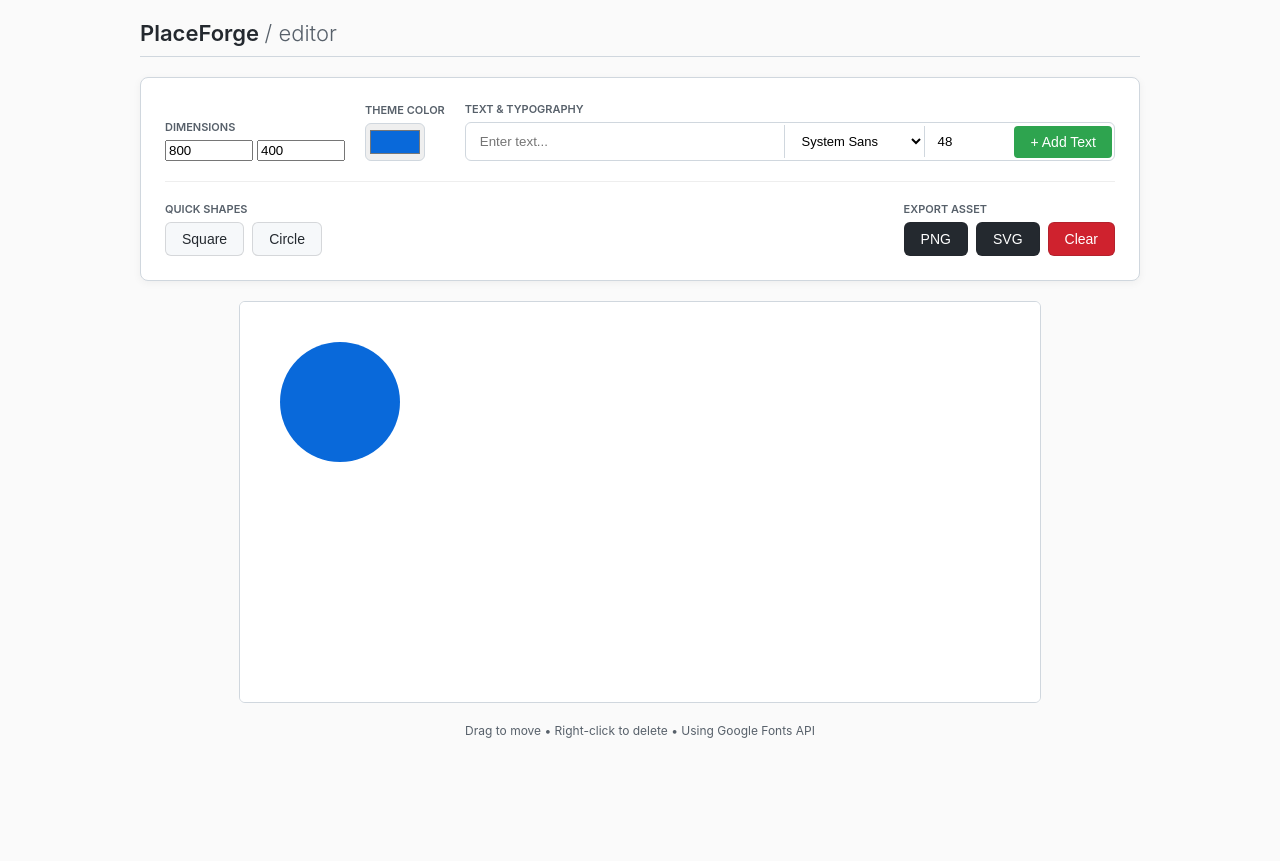
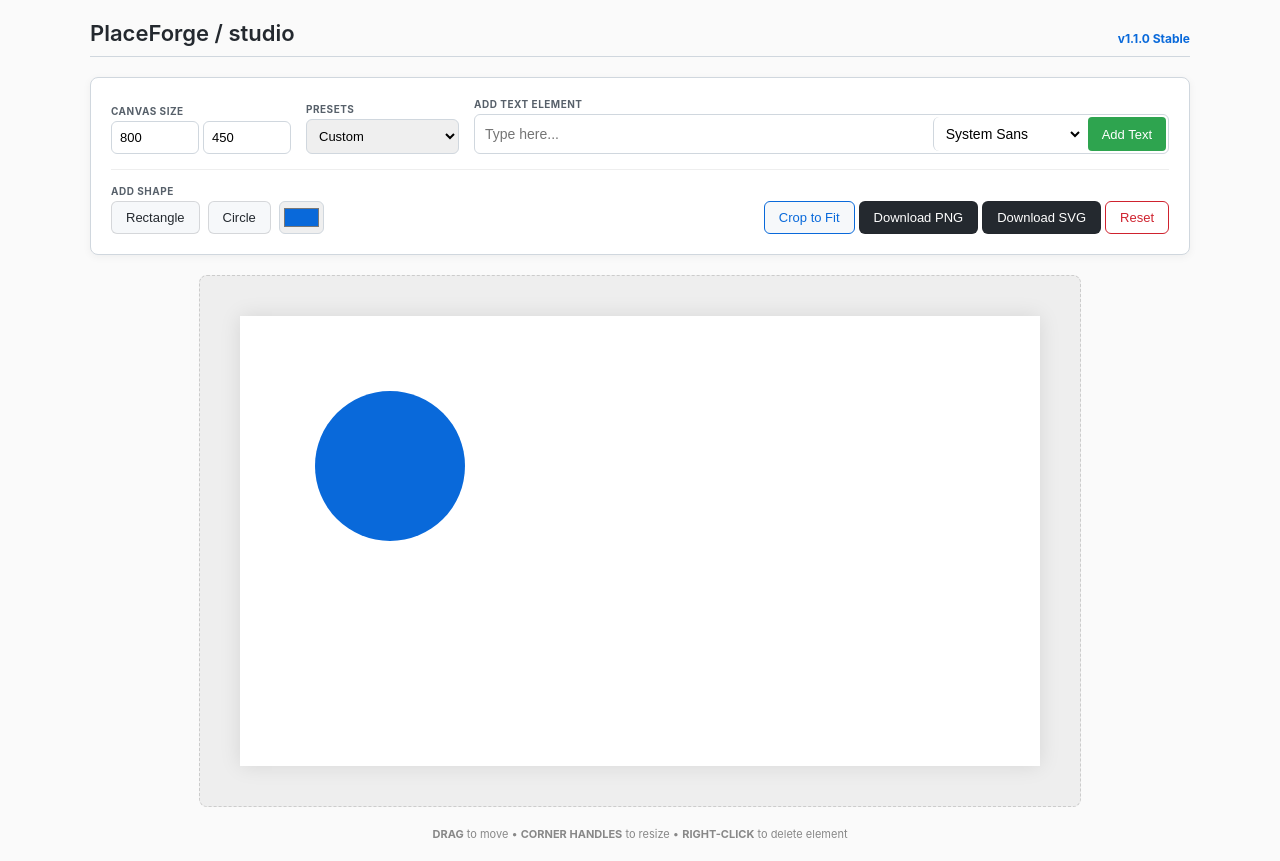
Before and after one commit to ducosdesign/PlaceForge, a plain HTML site: page index.html in a window 1280 px wide. Both pictures are taken after a click on the button "Circle". Before the commit the page ends 800 px from the top, so only its background shows below. Drawn offline with Linux system fonts and the light colour scheme.

Commit message:
Update index.html

```diff
--- a/index.html
+++ b/index.html
@@ -3,7 +3,7 @@
 <head>
     <meta charset="UTF-8">
     <meta name="viewport" content="width=device-width, initial-scale=1.0">
-    <title>PlaceForge | Placeholder Creator</title>
+    <title>PlaceForge | Professional Editor</title>
     <style>
         :root {
             --gh-gray: #f6f8fa;
@@ -14,107 +14,105 @@
         }
         body { font-family: -apple-system, BlinkMacSystemFont, "Segoe UI", Helvetica, Arial, sans-serif; display: flex; flex-direction: column; align-items: center; background: #fafafa; margin: 0; padding: 20px; color: var(--pf-dark); }
 
-        .header { width: 100%; max-width: 1000px; margin-bottom: 20px; border-bottom: 1px solid var(--gh-border); padding-bottom: 10px; }
+        .header { width: 100%; max-width: 1100px; margin-bottom: 20px; border-bottom: 1px solid var(--gh-border); padding-bottom: 10px; display: flex; justify-content: space-between; align-items: flex-end; }
         .header h1 { margin: 0; font-size: 22px; font-weight: 600; }
-        .header h1 span { font-weight: 300; color: #57606a; }
 
-        .controls { background: white; padding: 24px; border-radius: 8px; border: 1px solid var(--gh-border); box-shadow: 0 2px 8px rgba(0,0,0,0.05); margin-bottom: 20px; width: 100%; max-width: 1000px; box-sizing: border-box; }
+        .controls { background: white; padding: 20px; border-radius: 8px; border: 1px solid var(--gh-border); box-shadow: 0 2px 8px rgba(0,0,0,0.05); margin-bottom: 20px; width: 100%; max-width: 1100px; box-sizing: border-box; }
 
-        .row { display: flex; gap: 20px; margin-bottom: 20px; align-items: flex-end; flex-wrap: wrap; }
-        .group { display: flex; flex-direction: column; gap: 6px; }
+        .row { display: flex; gap: 15px; margin-bottom: 15px; align-items: flex-end; flex-wrap: wrap; }
+        .group { display: flex; flex-direction: column; gap: 4px; }
 
         .text-action-group { display: flex; align-items: center; background: #fff; border: 1px solid var(--gh-border); border-radius: 6px; padding: 2px; flex-grow: 1; }
-        .text-action-group input, .text-action-group select { border: none; padding: 8px 12px; outline: none; background: transparent; }
-        .text-action-group input[type="text"] { flex-grow: 2; min-width: 150px; }
-        .text-action-group input[type="number"] { width: 60px; border-left: 1px solid var(--gh-border); }
-        .text-action-group select { width: 140px; border-left: 1px solid var(--gh-border); cursor: pointer; font-size: 13px; }
-        .text-action-group button { border-radius: 4px; border: none; margin-left: 5px; }
+        .text-action-group input, .text-action-group select { border: none; padding: 8px; outline: none; background: transparent; font-size: 14px; }
+        .text-action-group select { border-left: 1px solid var(--gh-border); width: 150px; }
+        .text-action-group button { border-radius: 4px; border: none; margin-left: 5px; height: 34px; }
 
-        .canvas-container { position: relative; background: #fff; border: 1px solid var(--gh-border); overflow: auto; border-radius: 6px; }
-        canvas {
-            background: #ffffff;
-            cursor: crosshair;
-            display: block;
-            background-image: radial-gradient(var(--gh-border) 0.5px, transparent 0.5px);
-            background-size: 20px 20px;
-        }
+        .canvas-outer { position: relative; background: #eee; padding: 40px; border-radius: 8px; border: 1px dashed #ccc; max-width: 100%; overflow: auto; }
+        canvas { background: #fff; cursor: crosshair; display: block; box-shadow: 0 0 20px rgba(0,0,0,0.1); }
 
-        button { padding: 8px 16px; cursor: pointer; border: 1px solid rgba(27,31,36,0.15); border-radius: 6px; background: var(--pf-green); color: white; font-weight: 500; font-size: 14px; }
+        button { padding: 8px 14px; cursor: pointer; border: 1px solid rgba(27,31,36,0.15); border-radius: 6px; background: var(--pf-green); color: white; font-weight: 500; font-size: 13px; }
         button:hover { background: #2c974b; }
         button.secondary { background: var(--gh-gray); color: var(--pf-dark); }
         button.export { background: var(--pf-dark); }
-        button.danger { background: #cf222e; }
+        button.danger { background: #fff; color: #cf222e; border-color: #cf222e; }
+        button.danger:hover { background: #cf222e; color: #fff; }
 
-        label { font-size: 11px; font-weight: 600; color: #57606a; text-transform: uppercase; }
-        input[type="color"] { width: 60px; height: 38px; padding: 2px; border: 1px solid var(--gh-border); border-radius: 6px; }
+        label { font-size: 10px; font-weight: 700; color: #57606a; text-transform: uppercase; letter-spacing: 0.5px; }
+        input, select { padding: 8px; border: 1px solid var(--gh-border); border-radius: 6px; font-size: 13px; }
 
-        .footer { margin-top: 20px; font-size: 12px; color: #57606a; }
+        .footer { margin-top: 20px; font-size: 11px; color: #888; text-align: center; }
     </style>
 </head>
 <body>
 
     <div class="header">
-        <h1>PlaceForge <span>/ editor</span></h1>
+        <h1>PlaceForge <span>/ studio</span></h1>
+        <div style="font-size: 12px; color: var(--pf-blue); font-weight: bold;">v1.1.0 Stable</div>
     </div>
 
     <div class="controls">
         <div class="row">
             <div class="group">
-                <label>Dimensions</label>
+                <label>Canvas Size</label>
                 <div style="display: flex; gap: 4px;">
-                    <input type="number" id="canvasW" value="800" style="width: 80px;" onchange="resizeCanvas()">
-                    <input type="number" id="canvasH" value="400" style="width: 80px;" onchange="resizeCanvas()">
+                    <input type="number" id="canvasW" value="800" style="width: 70px;" onchange="resizeCanvas()">
+                    <input type="number" id="canvasH" value="450" style="width: 70px;" onchange="resizeCanvas()">
                 </div>
             </div>
             <div class="group">
-                <label>Theme Color</label>
-                <input type="color" id="colorPicker" value="#0969da">
+                <label>Presets</label>
+                <select onchange="applyPreset(this.value)">
+                    <option value="">Custom</option>
+                    <option value="1920,1080">Desktop (16:9)</option>
+                    <option value="1080,1080">Instagram Square</option>
+                    <option value="1200,630">FB Shared Image</option>
+                    <option value="800,400">Classic Placeholder</option>
+                </select>
             </div>
             <div class="group" style="flex-grow: 1;">
-                <label>Text & Typography</label>
+                <label>Add Text Element</label>
                 <div class="text-action-group">
-                    <input type="text" id="textInput" placeholder="Enter text...">
-                    <select id="fontFamily" onchange="loadGoogleFont(this.value)">
+                    <input type="text" id="textInput" placeholder="Type here..." style="flex-grow: 1;">
+                    <select id="fontFamily" onchange="loadFont(this.value)">
                         <option value="sans-serif">System Sans</option>
-                        <option value="Roboto">Roboto</option>
+                        <option value="Inter">Inter</option>
+                        <option value="Poppins">Poppins</option>
+                        <option value="Lora">Lora (Serif)</option>
+                        <option value="Oswald">Oswald</option>
+                        <option value="Montserrat">Montserrat</option>
+                        <option value="Fira Code">Fira Code</option>
                         <option value="Playfair Display">Playfair Display</option>
-                        <option value="Montserrat">Montserrat</option>
-                        <option value="Open Sans">Open Sans</option>
-                        <option value="Bebas Neue">Bebas Neue</option>
-                        <option value="Pacifico">Pacifico</option>
-                        <option value="Courier Prime">Courier Prime</option>
+                        <option value="Dancing Script">Dancing Script</option>
                     </select>
-                    <input type="number" id="fontSize" value="48" title="Font Size">
-                    <button onclick="addText()">+ Add Text</button>
+                    <button onclick="addText()">Add Text</button>
                 </div>
             </div>
         </div>
 
-        <div class="row" style="margin-bottom: 0; border-top: 1px solid #eee; padding-top: 20px;">
+        <div class="row" style="margin-bottom: 0; border-top: 1px solid #eee; padding-top: 15px;">
             <div class="group">
-                <label>Quick Shapes</label>
+                <label>Add Shape</label>
                 <div style="display: flex; gap: 8px;">
-                    <button class="secondary" onclick="addShape('rect')">Square</button>
+                    <button class="secondary" onclick="addShape('rect')">Rectangle</button>
                     <button class="secondary" onclick="addShape('circle')">Circle</button>
+                    <input type="color" id="colorPicker" value="#0969da" style="height: 33px; width: 45px; padding: 2px;">
                 </div>
             </div>
-            <div class="group" style="margin-left: auto;">
-                <label>Export Asset</label>
-                <div style="display: flex; gap: 8px;">
-                    <button class="export" onclick="exportImage('png')">PNG</button>
-                    <button class="export" onclick="exportSVG()">SVG</button>
-                    <button class="danger" onclick="clearCanvas()">Clear</button>
-                </div>
+            <div class="group" style="margin-left: auto; flex-direction: row; align-items: flex-end;">
+                <button class="secondary" style="border-color: var(--pf-blue); color: var(--pf-blue);" onclick="cropToElements()">Crop to Fit</button>
+                <button class="export" onclick="exportImage('png')">Download PNG</button>
+                <button class="export" onclick="exportSVG()">Download SVG</button>
+                <button class="danger" onclick="clearCanvas()">Reset</button>
             </div>
         </div>
     </div>
 
-    <div class="canvas-container">
+    <div class="canvas-outer">
         <canvas id="mainCanvas"></canvas>
     </div>
 
     <div class="footer">
-        Drag to move • Right-click to delete • Using Google Fonts API
+        <b>DRAG</b> to move • <b>CORNER HANDLES</b> to resize • <b>RIGHT-CLICK</b> to delete element
     </div>
 
 <script>
@@ -123,18 +121,25 @@
     let elements = [];
     let selectedElement = null;
     let isDragging = false;
+    let isResizing = false;
     let offsetX, offsetY;
+    const HANDLE_SIZE = 8;
 
-    // Load Google Font dynamically
-    function loadGoogleFont(font) {
+    function loadFont(font) {
         if (font === 'sans-serif') return;
         const link = document.createElement('link');
         link.rel = 'stylesheet';
-        link.href = `https://fonts.googleapis.com/css2?family=${font.replace(/ /g, '+')}&display=swap`;
+        link.href = `https://fonts.googleapis.com/css2?family=${font.replace(/ /g, '+')}:wght@400;700&display=swap`;
         document.head.appendChild(link);
+        document.fonts.load(`10pt "${font}"`).then(() => draw());
+    }
 
-        // Redraw when loaded to reflect changes on existing elements
-        document.fonts.load(`10pt "${font}"`).then(() => draw());
+    function applyPreset(val) {
+        if (!val) return;
+        const [w, h] = val.split(',');
+        document.getElementById('canvasW').value = w;
+        document.getElementById('canvasH').value = h;
+        resizeCanvas();
     }
 
     function resizeCanvas() {
@@ -143,20 +148,14 @@
         draw();
     }
 
-    async function addText() {
-        const font = document.getElementById('fontFamily').value;
-        const size = parseInt(document.getElementById('fontSize').value);
-
-        // Wait for font readiness before adding
-        await document.fonts.load(`${size}px "${font}"`);
-
+    function addText() {
         elements.push({
             type: 'text',
             content: document.getElementById('textInput').value || "PlaceForge",
-            x: 50, y: 150,
+            x: 100, y: 150,
             color: document.getElementById('colorPicker').value,
-            fontSize: size,
-            fontFamily: font
+            fontSize: 60,
+            fontFamily: document.getElementById('fontFamily').value
         });
         draw();
     }
@@ -164,9 +163,9 @@
     function addShape(shapeType) {
         elements.push({
             type: shapeType,
-            x: 100, y: 100,
-            w: 200, h: 120,
-            r: 60,
+            x: 150, y: 150,
+            w: 200, h: 150,
+            r: 75,
             color: document.getElementById('colorPicker').value
         });
         draw();
@@ -188,13 +187,50 @@
                 ctx.arc(el.x, el.y, el.r, 0, Math.PI * 2);
                 ctx.fill();
             }
+
+            // Draw selection box and handle if selected
+            if (el === selectedElement) {
+                ctx.strokeStyle = '#0969da';
+                ctx.lineWidth = 2;
+                if (el.type === 'circle') {
+                    ctx.strokeRect(el.x - el.r, el.y - el.r, el.r * 2, el.r * 2);
+                    drawHandle(el.x + el.r, el.y + el.r);
+                } else {
+                    const yOff = el.type === 'text' ? -el.h : 0;
+                    ctx.strokeRect(el.x, el.y + yOff, el.w, el.h);
+                    drawHandle(el.x + el.w, el.y + yOff + el.h);
+                }
+            }
         });
+    }
+
+    function drawHandle(x, y) {
+        ctx.fillStyle = '#fff';
+        ctx.strokeStyle = '#0969da';
+        ctx.fillRect(x - HANDLE_SIZE/2, y - HANDLE_SIZE/2, HANDLE_SIZE, HANDLE_SIZE);
+        ctx.strokeRect(x - HANDLE_SIZE/2, y - HANDLE_SIZE/2, HANDLE_SIZE, HANDLE_SIZE);
     }
 
     canvas.onmousedown = (e) => {
         const rect = canvas.getBoundingClientRect();
         const mx = e.clientX - rect.left;
         const my = e.clientY - rect.top;
+
+        // Check if clicking resize handle of selected element
+        if (selectedElement) {
+            let hX, hY;
+            const el = selectedElement;
+            if (el.type === 'circle') { hX = el.x + el.r; hY = el.y + el.r; }
+            else { hX = el.x + el.w; hY = el.y + (el.type === 'text' ? 0 : el.h); }
+
+            if (Math.abs(mx - hX) < 10 && Math.abs(my - hY) < 10) {
+                isResizing = true;
+                return;
+            }
+        }
+
+        // Hit detection for elements
+        selectedElement = null;
         for (let i = elements.length - 1; i >= 0; i--) {
             const el = elements[i];
             let hit = false;
@@ -205,26 +241,43 @@
             } else if (el.type === 'circle') {
                 if (Math.sqrt((mx - el.x)**2 + (my - el.y)**2) < el.r) hit = true;
             }
+
             if (hit) {
                 selectedElement = el;
                 isDragging = true;
                 offsetX = mx - el.x;
                 offsetY = my - el.y;
+                draw();
                 return;
             }
         }
+        draw();
     };
 
     window.onmousemove = (e) => {
-        if (isDragging && selectedElement) {
-            const rect = canvas.getBoundingClientRect();
-            selectedElement.x = e.clientX - rect.left - offsetX;
-            selectedElement.y = e.clientY - rect.top - offsetY;
+        const rect = canvas.getBoundingClientRect();
+        const mx = e.clientX - rect.left;
+        const my = e.clientY - rect.top;
+
+        if (isResizing && selectedElement) {
+            const el = selectedElement;
+            if (el.type === 'text') {
+                el.fontSize = Math.max(10, mx - el.x) / (el.w / el.fontSize);
+            } else if (el.type === 'rect') {
+                el.w = mx - el.x;
+                el.h = my - el.y;
+            } else if (el.type === 'circle') {
+                el.r = Math.sqrt((mx - el.x)**2 + (my - el.y)**2) / 1.414;
+            }
+            draw();
+        } else if (isDragging && selectedElement) {
+            selectedElement.x = mx - offsetX;
+            selectedElement.y = my - offsetY;
             draw();
         }
     };
 
-    window.onmouseup = () => { isDragging = false; selectedElement = null; };
+    window.onmouseup = () => { isDragging = false; isResizing = false; };
 
     canvas.oncontextmenu = (e) => {
         e.preventDefault();
@@ -236,12 +289,33 @@
             if (el.type === 'circle') hit = Math.sqrt((mx - el.x)**2 + (my - el.y)**2) < el.r;
             return !hit;
         });
+        selectedElement = null;
         draw();
     };
 
-    function clearCanvas() { elements = []; draw(); }
+    function cropToElements() {
+        if (elements.length === 0) return;
+        let minX = Infinity, minY = Infinity, maxX = -Infinity, maxY = -Infinity;
+        elements.forEach(el => {
+            let x1, y1, x2, y2;
+            if (el.type === 'circle') { x1 = el.x - el.r; y1 = el.y - el.r; x2 = el.x + el.r; y2 = el.y + el.r; }
+            else { x1 = el.x; y1 = el.type === 'text' ? el.y - el.h : el.y; x2 = el.x + el.w; y2 = y1 + el.h; }
+            minX = Math.min(minX, x1); minY = Math.min(minY, y1);
+            maxX = Math.max(maxX, x2); maxY = Math.max(maxY, y2);
+        });
+
+        const padding = 20;
+        elements.forEach(el => { el.x -= (minX - padding); el.y -= (minY - padding); });
+        document.getElementById('canvasW').value = Math.ceil(maxX - minX + padding * 2);
+        document.getElementById('canvasH').value = Math.ceil(maxY - minY + padding * 2);
+        resizeCanvas();
+    }
+
+    function clearCanvas() { elements = []; selectedElement = null; draw(); }
 
     function exportImage(format) {
+        selectedElement = null; // Hide handles
+        draw();
         const link = document.createElement('a');
         link.download = `placeforge-${Date.now()}.${format}`;
         link.href = canvas.toDataURL(`image/${format}`);
@@ -250,21 +324,15 @@
 
     function exportSVG() {
         let items = elements.map(el => {
-            if (el.type === 'text') {
-                return `<text x="${el.x}" y="${el.y}" font-family="'${el.fontFamily}'" font-size="${el.fontSize}" fill="${el.color}">${el.content}</text>`;
-            }
+            if (el.type === 'text') return `<text x="${el.x}" y="${el.y}" font-family="'${el.fontFamily}'" font-size="${el.fontSize}" fill="${el.color}">${el.content}</text>`;
             if (el.type === 'rect') return `<rect x="${el.x}" y="${el.y}" width="${el.w}" height="${el.h}" fill="${el.color}" />`;
             if (el.type === 'circle') return `<circle cx="${el.x}" cy="${el.y}" r="${el.r}" fill="${el.color}" />`;
         }).join('\n');
 
-        // Include font styles in SVG so it looks right when opened elsewhere
         const fontsUsed = [...new Set(elements.filter(e => e.type === 'text').map(e => e.fontFamily))];
         const fontImports = fontsUsed.map(f => `@import url('https://fonts.googleapis.com/css2?family=${f.replace(/ /g, '+')}&display=swap');`).join('\n');
 
-        const data = `<svg xmlns="http://www.w3.org/2000/svg" width="${canvas.width}" height="${canvas.height}">
-            <style>${fontImports} text { white-space: pre; }</style>
-            ${items}
-        </svg>`;
+        const data = `<svg xmlns="http://www.w3.org/2000/svg" width="${canvas.width}" height="${canvas.height}"><style>${fontImports}</style>${items}</svg>`;
         const blob = new Blob([data], {type: 'image/svg+xml;charset=utf-8'});
         const link = document.createElement('a');
         link.download = 'placeforge-export.svg';
```
